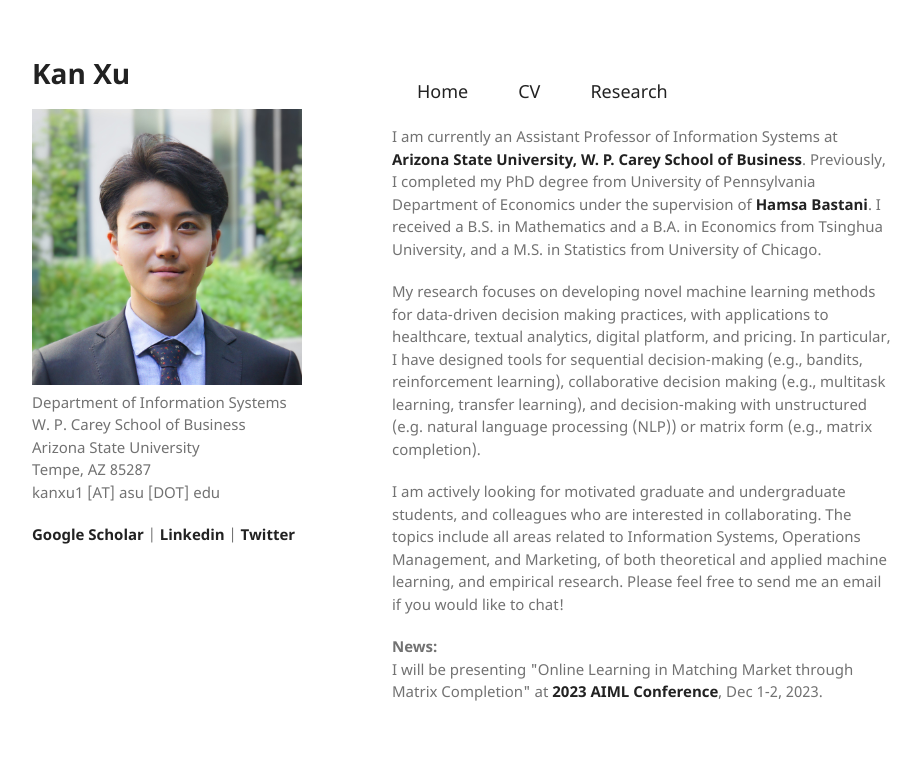
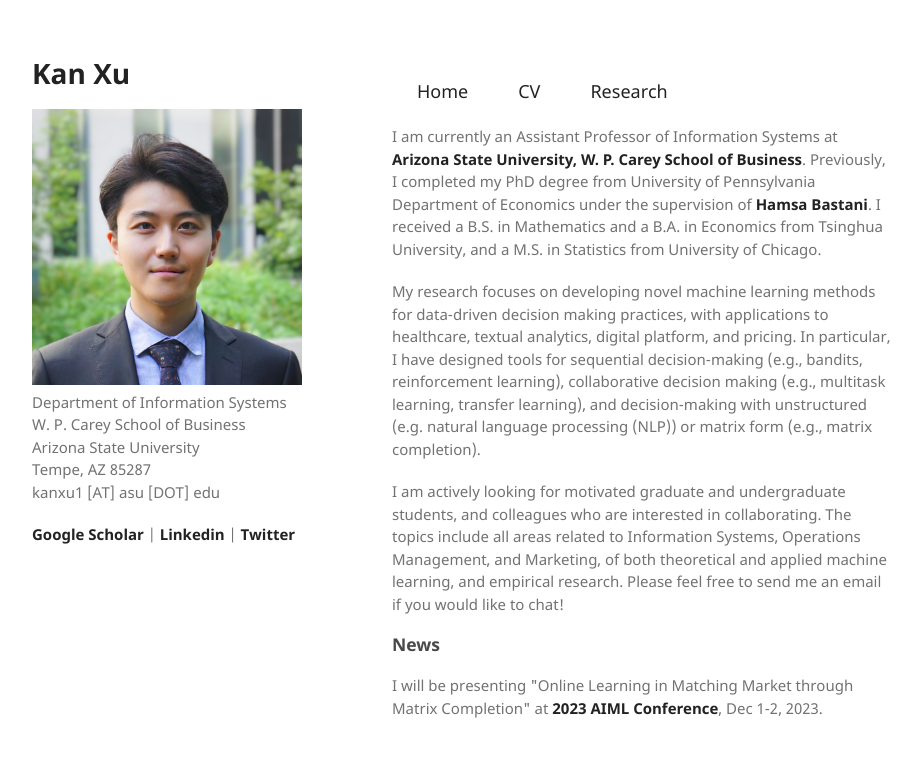
Before and after one commit to kanxu526/kanxu526.github.io, a Jekyll site: the page built from index.md, in a window 1280 px wide. Shown: the top 757 px of the page, without its empty margins (178-1098 px from the left). Built offline with Jekyll 4.4.1, drawn with Linux system fonts in a browser that asks for light colours.

```diff
--- a/index.md
+++ b/index.md
@@ -16,7 +16,7 @@ layout: default
 I am actively looking for motivated graduate and undergraduate students, and colleagues who are interested in collaborating. The topics include all areas related to Information Systems, Operations Management, and Marketing, of both theoretical and applied machine learning, and empirical research. Please feel free to send me an email if you would like to chat!
 </p>
 
+<h3>News</h3>
 <p>
-<b>News:</b> <br>
 I will be presenting "Online Learning in Matching Market through Matrix Completion" at <a href="https://www.fox.temple.edu/faculty-research/institutes-centers/global-institute-artificial-intelligence-business-analytics/conferences/2023-conference-artificial-intelligence-machine-learning-business-analytics">2023 AIML Conference</a>, Dec 1-2, 2023.
 </p>
```
Also changed, not shown: research.md (+1 -1 lines).
